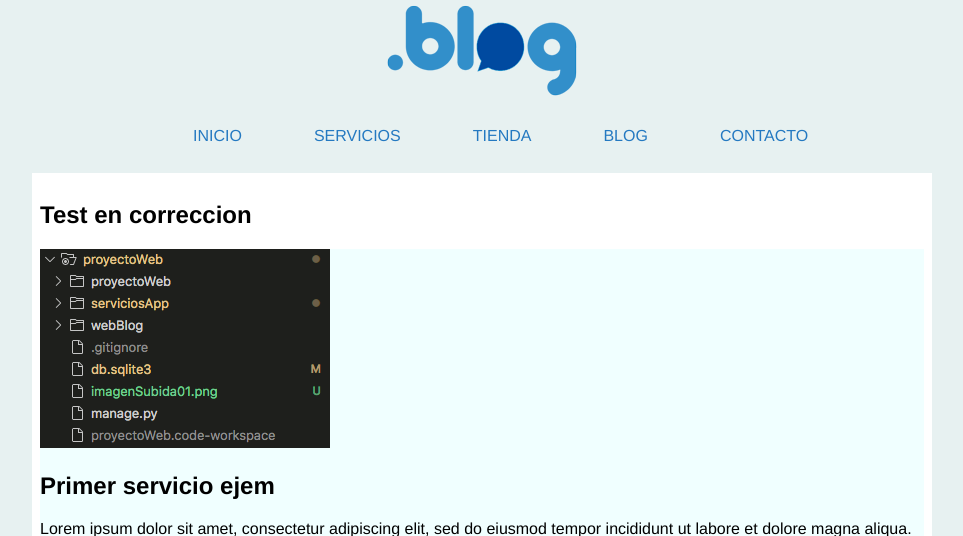
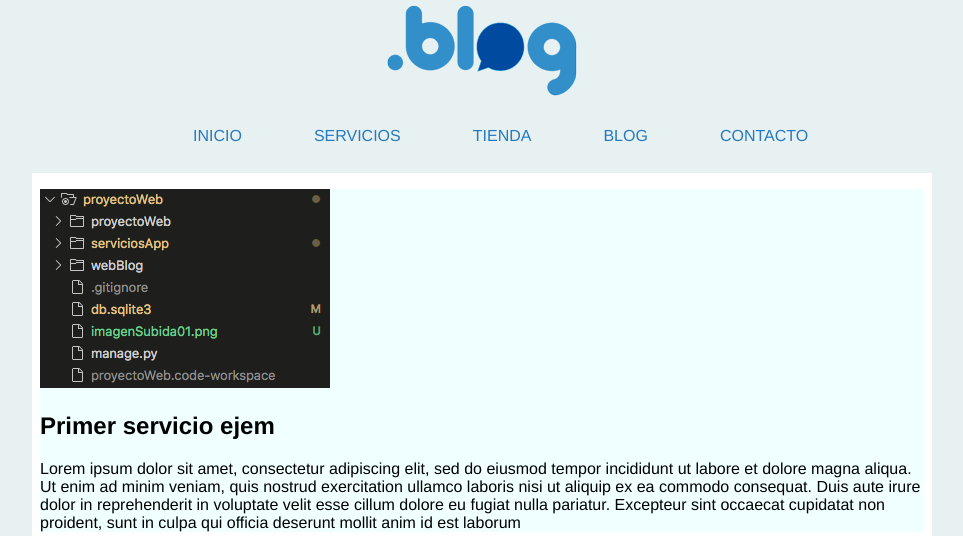
Before and after one commit to embolatado/proyectoWeb, a Django app: page /servicios/ in a window 1280 px wide. Shown: the part 33-569 px from the top of the page, without its empty margins (158-1121 px from the left). Run offline with Django 3.2, Linux system fonts and the light colour scheme; data comes from the database, SQL or seed files in the repository.

Commit message:
Quitar textos de control en services.html

```diff
--- a/serviciosApp/templates/dienst/services.html
+++ b/serviciosApp/templates/dienst/services.html
@@ -5,7 +5,6 @@
 {% block title %}Servicios{% endblock %}
 
 {% block content %}
-    <h2>Test en correccion</h2>
 
     {% for i in srvx %}
     <div style="background-color: azure;">
@@ -15,5 +14,5 @@
     </div>
 
     {% endfor %}
-    <p>Prueba en branch correccion</p>
+
 {% endblock %}
```
